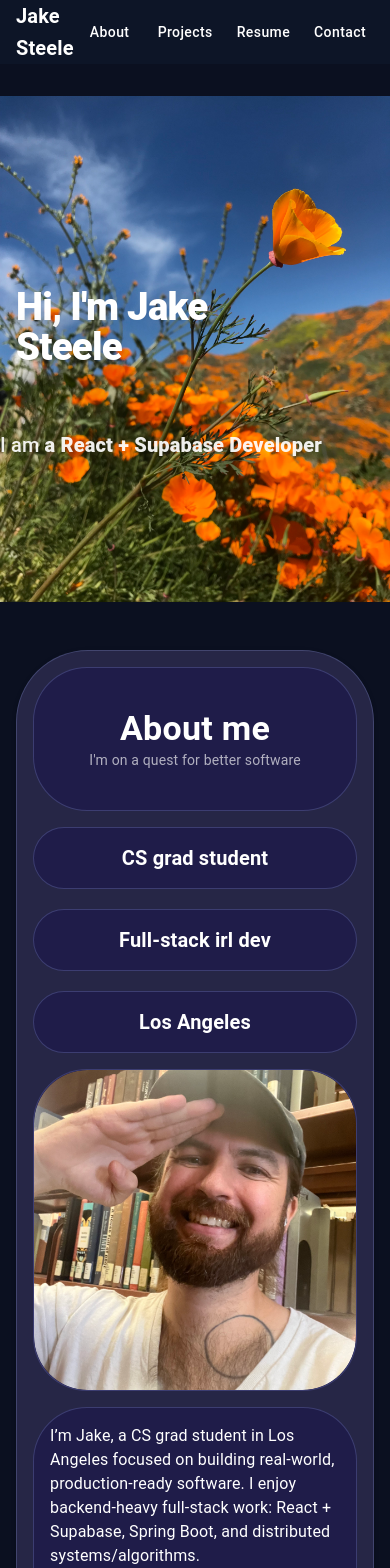
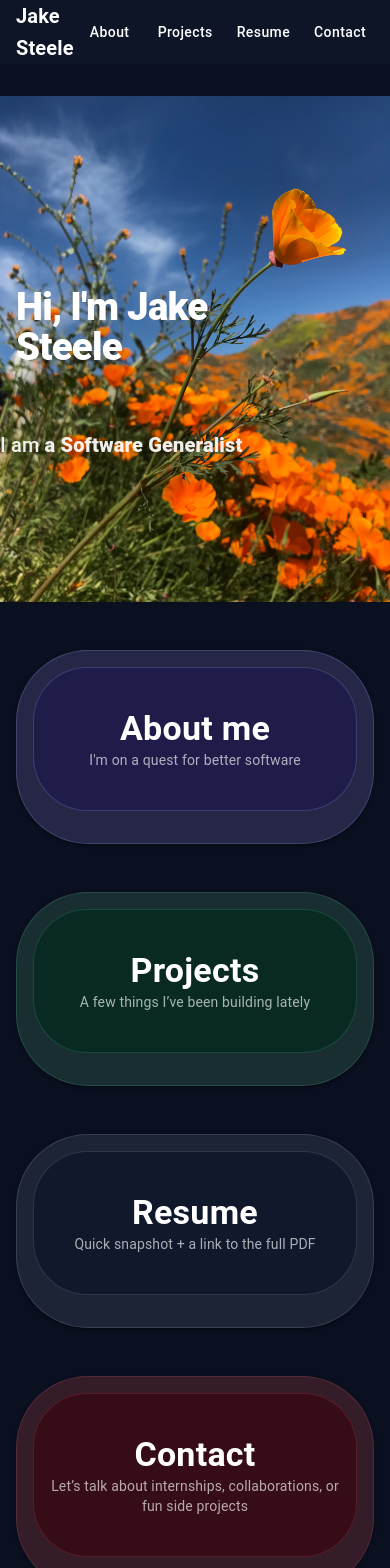
Before and after one commit to 1jdsteele/portfolio3, a React (Vite) app: page / in a window 390 px wide. Shown: the top 1568 px of the page. Built offline with nearby package versions, Linux system fonts and the light colour scheme.

Commit message:
refactored BentoSection so that upon xs screen size, section collapses to only header.

```diff
--- a/src/components/BentoSection.jsx
+++ b/src/components/BentoSection.jsx
@@ -1,11 +1,64 @@
-import { Box, Paper, Stack, Typography } from "@mui/material";
+import {
+  Box,
+  Collapse,
+  Paper,
+  Stack,
+  Typography,
+  useMediaQuery,
+} from "@mui/material";
+import { useTheme } from "@mui/material/styles";
+import React, { useEffect, useMemo, useState } from "react";
 import { getBentoTone } from "../theme/bentoTones";
 
-export default function BentoSection({ title, subtitle, children, id, tone }) {
+export default function BentoSection({
+  title,
+  subtitle,
+  children,
+  id,
+  tone,
+  collapseOnXs = true,
+  defaultOpenOnXs = false,
+}) {
   const t = getBentoTone(tone);
+
+  const theme = useTheme();
+  const isXs = useMediaQuery(theme.breakpoints.down("sm")); // < 600px
+
+  const childArray = useMemo(
+    () => React.Children.toArray(children),
+    [children]
+  );
+  const headerChild = childArray[0] ?? null;
+  const contentChildren = childArray.slice(1);
+
+  const [open, setOpen] = useState(defaultOpenOnXs);
+
+  // When leaving xs, force open so desktop/tablet always shows everything
+  useEffect(() => {
+    if (!collapseOnXs) return;
+
+    if (isXs) setOpen(defaultOpenOnXs);
+    else setOpen(true);
+  }, [isXs, collapseOnXs, defaultOpenOnXs]);
+
+  const canCollapse = collapseOnXs && isXs && headerChild;
+
+  const toggle = () => {
+    if (!canCollapse) return;
+    setOpen((prev) => !prev);
+  };
+
+  const onHeaderKeyDown = (e) => {
+    if (!canCollapse) return;
+    if (e.key === "Enter" || e.key === " ") {
+      e.preventDefault();
+      toggle();
+    }
+  };
 
   return (
     <Box id={id}>
+      {/* very certain I no longer use, can delete in clean up*/}
       {(title || subtitle) && (
         <Stack spacing={0.5} sx={{ mb: 2 }}>
           {title && (
@@ -29,7 +82,6 @@
         sx={{
           p: { xs: 2, md: 3 },
           borderRadius: 4,
-          border: "1px solid rgba(148,163,184,0.2)",
 
           display: "grid",
           gridTemplateColumns: {
@@ -40,20 +92,58 @@
           gap: { xs: 2, md: 2.5 },
           alignItems: "stretch",
 
-          // 🔥 CSS variable “theme” for this section
+          // CSS vars (your tone system)
           "--bento-section-bg": t.sectionBg,
           "--bento-card-bg": t.cardBg,
           "--bento-outline": t.outline,
           "--bento-card-hover-bg": t.cardHoverBg ?? t.cardBg,
           "--bento-card-hover-outline": t.cardHoverOutline ?? t.outline,
-          "--bento-link": t.link,
-          "--bento-link-hover": t.linkHover,
+          "--bento-link": t.link ?? "rgba(226, 232, 240, 0.95)",
+          "--bento-link-hover": t.linkHover ?? "rgba(255,255,255,1)",
 
           bgcolor: "var(--bento-section-bg)",
           border: "1px solid var(--bento-outline)",
         }}
       >
-        {children}
+        {/* HEADER (always visible) */}
+        {headerChild && (
+          <Box
+            //RIGHT HERE JAKEY
+            sx={{
+              gridColumn: { xs: "1 / -1", sm: "span 6", md: "span 4" },
+            }}
+            onClick={toggle}
+            onKeyDown={onHeaderKeyDown}
+            role={canCollapse ? "button" : undefined}
+            tabIndex={canCollapse ? 0 : undefined}
+            aria-expanded={canCollapse ? open : undefined}
+            aria-controls={canCollapse ? `${id}-content` : undefined}
+            style={canCollapse ? { cursor: "pointer" } : undefined}
+          >
+            {headerChild}
+          </Box>
+        )}
+
+        {/* CONTENT */}
+        {canCollapse ? (
+          <Box id={`${id}-content`} sx={{ gridColumn: "1 / -1" }}>
+            <Collapse in={open} timeout={250} unmountOnExit>
+              <Box
+                sx={{
+                  display: "grid",
+                  gridTemplateColumns: { xs: "1fr" },
+                  gap: { xs: 2, md: 2.5 },
+                  mt: 2,
+                }}
+              >
+                {contentChildren}
+              </Box>
+            </Collapse>
+          </Box>
+        ) : (
+          // Non-xs: render everything normally
+          contentChildren
+        )}
       </Paper>
     </Box>
   );
--- a/src/components/SectionHeaderCard.jsx
+++ b/src/components/SectionHeaderCard.jsx
@@ -4,6 +4,7 @@
 export default function SectionHeaderCard({
   title,
   subtitle,
+  //in cleanup, I am pretty sure I no longer use this and can delete
   gridColumn = { xs: "1 / -1", md: "span 4" },
 }) {
   return (
--- a/src/components/sections/ProjectsSection.jsx
+++ b/src/components/sections/ProjectsSection.jsx
@@ -10,10 +10,6 @@
       <SectionHeaderCard
         title="Projects"
         subtitle="A few things I’ve been building lately"
-        // TO DO: change JUST this header card to half size
-        // sx={{
-        //   gridColumn: { xs: "1 / -1", sm: "span 3", md: "span 4" },
-        // }}
       />
 
       {projects.map((project) => (
--- a/src/components/sections/ResumeSection.jsx
+++ b/src/components/sections/ResumeSection.jsx
@@ -9,7 +9,6 @@
       <SectionHeaderCard
         title="Resume"
         subtitle="Quick snapshot + a link to the full PDF"
-        // gridColumn={{ xs: "1 / -1", md: "span " }}
       />
       {/* Summary / what I'm looking for */}
       <BentoCard
--- a/src/theme/bentoTones.js
+++ b/src/theme/bentoTones.js
@@ -1,4 +1,3 @@
-// src/theme/bentoTones.js
 export const BENTO_TONES = {
   slate: {
     sectionBg: "rgba(15, 23, 42, 0.62)",
@@ -63,7 +62,6 @@
 
 export const DEFAULT_BENTO_TONE = "slate";
 
-// Optional helper if you want a safe getter
 export function getBentoTone(tone) {
   return BENTO_TONES[tone] ?? BENTO_TONES[DEFAULT_BENTO_TONE];
 }
```
Also changed, not shown: src/components/BentoCard.jsx (+1 -27 lines), src/components/sections/AboutSection.jsx (+1 -34 lines).
